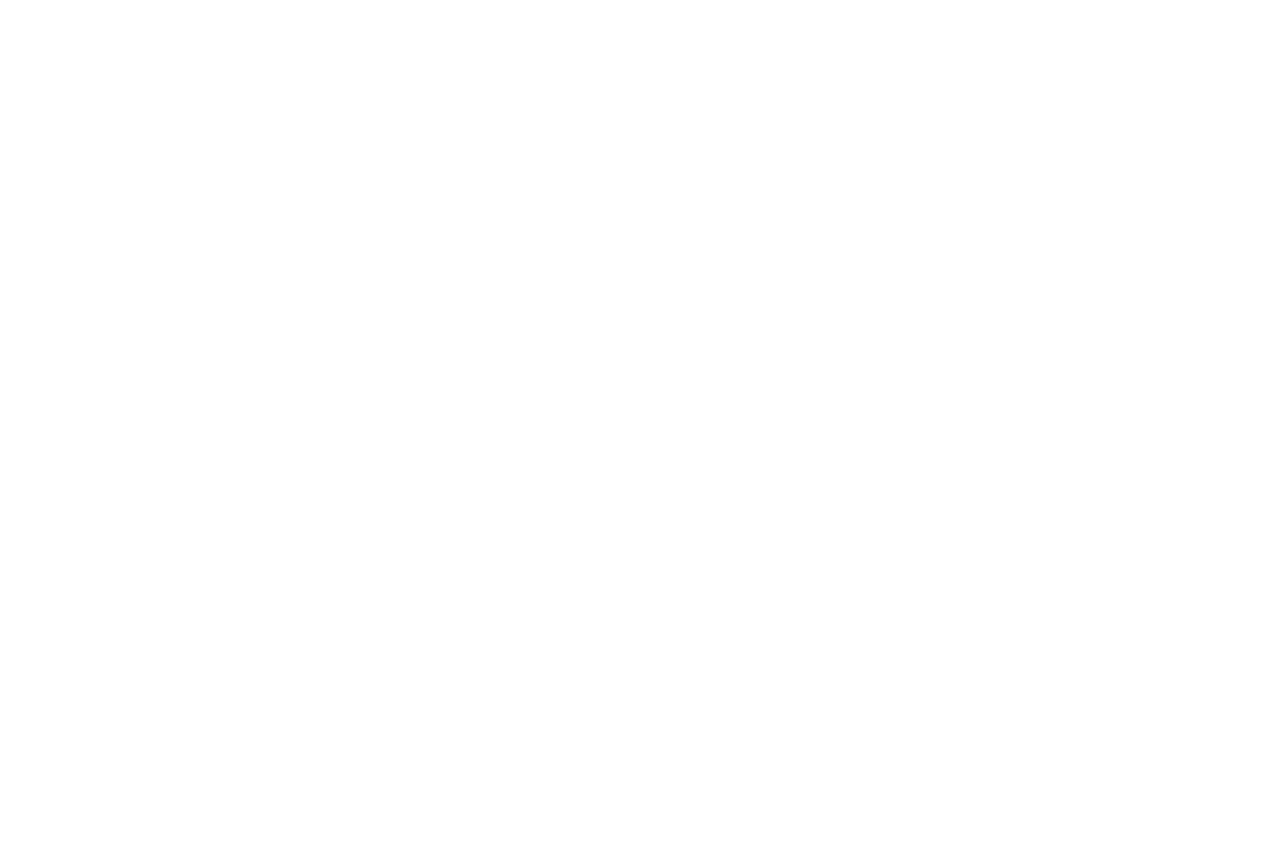
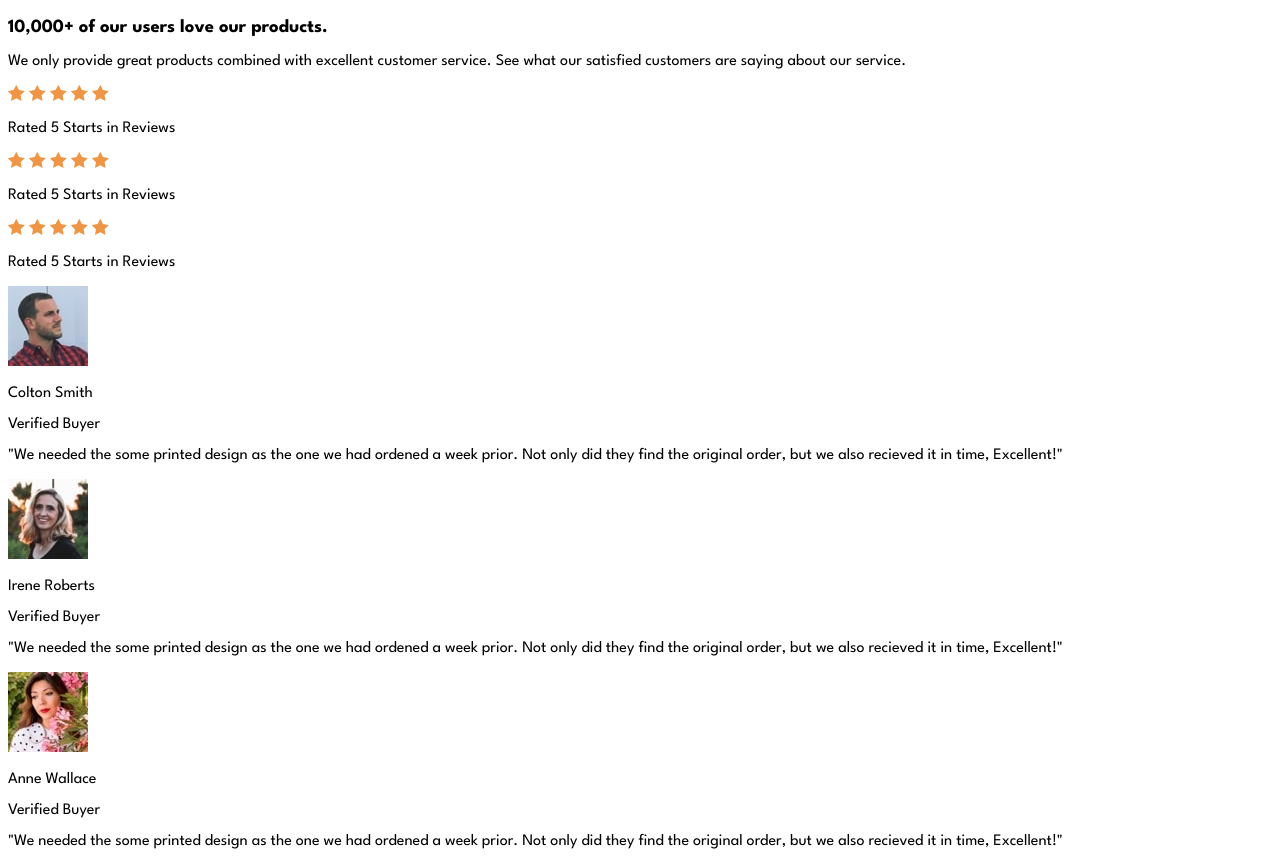
Before and after one commit to franciscocortezdev/SocialSectionTemplate, a plain HTML site: page index.html in a window 1280 px wide. Before the commit the page ends 800 px from the top, so only its background shows below. Drawn offline with Linux system fonts and the light colour scheme.

Commit message:
Structure html done

```diff
--- a/index.html
+++ b/index.html
@@ -10,6 +10,79 @@
 <body>
   <!-- - Mobile: 375px
 - Desktop: 1440px -->
+    <section class="container">
+      <section class="section1">
+        <h1>
+          10,000+ of our users love our products.
+        </h1>
+        <p>
+          We only provide great products combined with excellent customer service. See what our satisfied customers are saying about our service.
+        </p>
+      </section>
+      <section class="section2">
+        <article class="section2_rate1">
+          <div class="section2_rate1_starts">
+            <img src="./imgs/icon-star.svg" alt="start1">
+            <img src="./imgs/icon-star.svg" alt="start2">
+            <img src="./imgs/icon-star.svg" alt="start3">
+            <img src="./imgs/icon-star.svg" alt="start4">
+            <img src="./imgs/icon-star.svg" alt="start5">
+          </div>
+          <p> Rated 5 Starts in Reviews</p>
+        </article>
+        <article class="section2_rate2">
+          <div class="section2_rate2_starts">
+            <img src="./imgs/icon-star.svg" alt="start1">
+            <img src="./imgs/icon-star.svg" alt="start2">
+            <img src="./imgs/icon-star.svg" alt="start3">
+            <img src="./imgs/icon-star.svg" alt="start4">
+            <img src="./imgs/icon-star.svg" alt="start5">
+          </div>
+          <p> Rated 5 Starts in Reviews</p>
+        </article>
+        <article class="section2_rate3">
+          <div class="section2_rate3_starts">
+            <img src="./imgs/icon-star.svg" alt="start1">
+            <img src="./imgs/icon-star.svg" alt="start2">
+            <img src="./imgs/icon-star.svg" alt="start3">
+            <img src="./imgs/icon-star.svg" alt="start4">
+            <img src="./imgs/icon-star.svg" alt="start5">
+          </div>
+          <p> Rated 5 Starts in Reviews</p>
+        </article>
+      </section>
 
+      <section class="section3">
+        <article class="section3_article1">
+          <div>
+            <img src="./imgs/image-colton.jpg" alt="">
+            <p>Colton Smith</p>
+            <p>Verified Buyer</p>
+          </div>
+          <p>"We needed the some printed design as the one we had ordened a week prior. Not only did they find the original order, but we also recieved it in time, Excellent!"</p>
+
+        </article>
+        <article class="section3_article2">
+          <div>
+            <img src="./imgs/image-irene.jpg" alt="">
+            <p>Irene Roberts</p>
+            <p>Verified Buyer</p>
+          </div>
+          <p>"We needed the some printed design as the one we had ordened a week prior. Not only did they find the original order, but we also recieved it in time, Excellent!"</p>
+
+
+        </article>
+        <article class="section3_article3">
+          <div>
+            <img src="./imgs/image-anne.jpg" alt="">
+            <p>Anne Wallace</p>
+            <p>Verified Buyer</p>
+          </div>
+          <p>"We needed the some printed design as the one we had ordened a week prior. Not only did they find the original order, but we also recieved it in time, Excellent!"</p>
+
+
+        </article>
+      </section>
+    </section>
 </body>
 </html>
```
Also changed, not shown: imgs/bg-pattern-bottom-desktop.svg (added), imgs/bg-pattern-bottom-mobile.svg (added), imgs/bg-pattern-top-desktop.svg (added), imgs/bg-pattern-top-mobile.svg (added), imgs/favicon-32x32.png (added), imgs/icon-star.svg (added).
